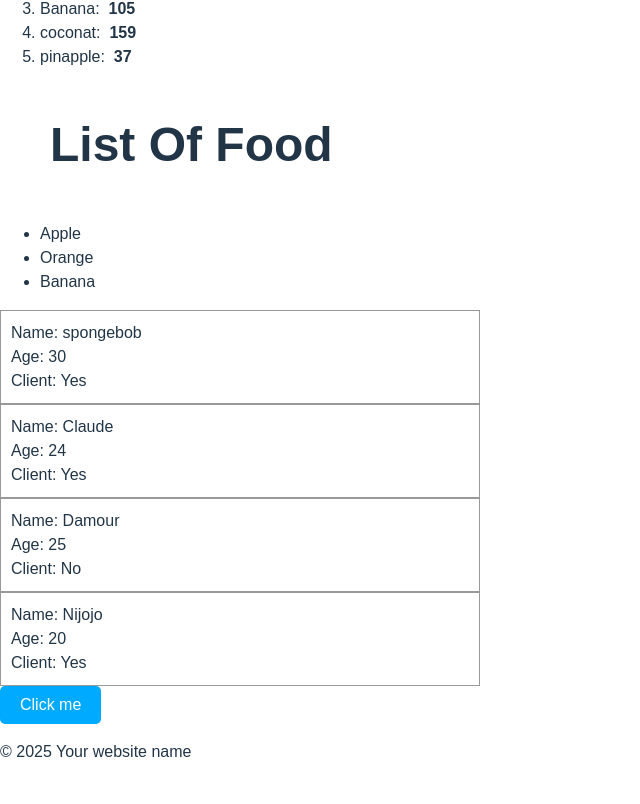
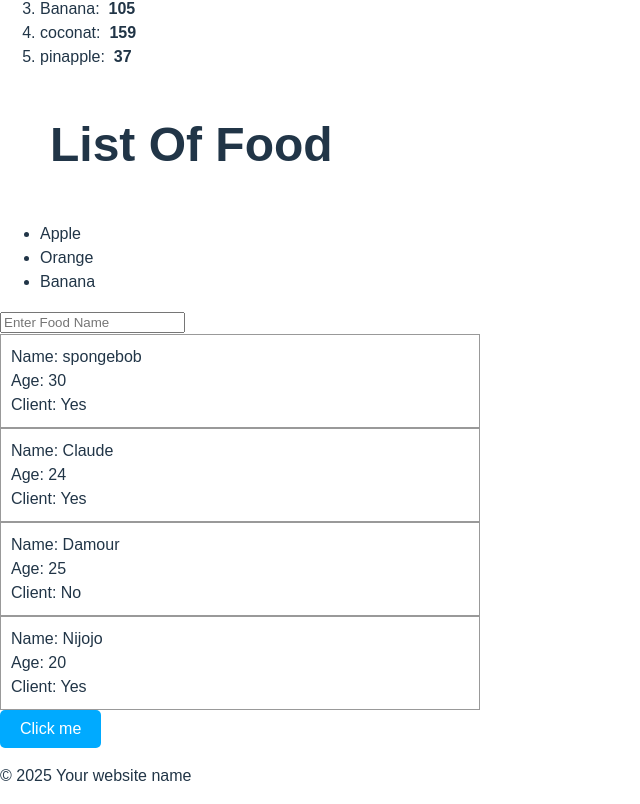
Before and after one commit to Josiane05/my-react-app2, a React (Vite) app: page / in a window 1280 px wide. Shown: the part 2593-3397 px from the top of the page, without its empty margins (0-640 px from the left). Before the commit the page ends 3373 px from the top, so only its background shows below. Built offline with nearby package versions, Linux system fonts and the light colour scheme.

Commit message:
input creation

```diff
--- a/src/MyComponent3.jsx
+++ b/src/MyComponent3.jsx
@@ -17,6 +17,7 @@ function MyComponent3(){
                 <ul>
                     {foods.map((food, index) => <li key = {index}>{food}</li>)}
                 </ul>
+                <input type="text" id="foodinput" placeholder="Enter Food Name"/>
             </div>);
 }
 export default MyComponent3;
```
